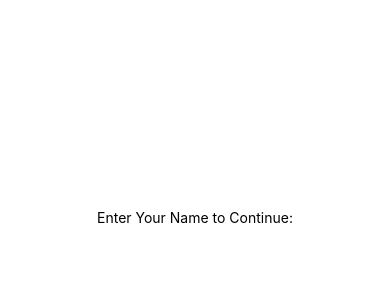
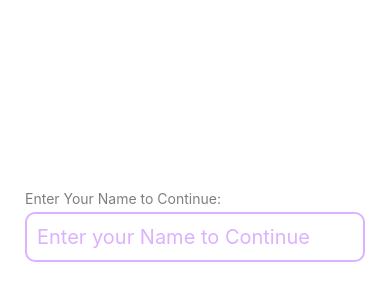
Before and after one commit to uzairqq/NoteAppReactNative, a React Native app: screen / in a window 390 px wide. Shown: the part 196-496 px from the top of the page. Built offline with nearby package versions, Linux system fonts and the light colour scheme.

Commit message:
Styling of text input and Text Styling

```diff
--- a/app/screens/Intro.js
+++ b/app/screens/Intro.js
@@ -1,23 +1,52 @@
-import { StatusBar, StyleSheet, Text, TextInput, View } from "react-native";
+import {
+  Dimensions,
+  StatusBar,
+  StyleSheet,
+  Text,
+  TextInput,
+  View,
+} from "react-native";
 import React from "react";
+import colors from "../misc/colors";
 
 const Intro = () => {
   return (
     <>
       <StatusBar hidden />
       <View style={styles.container}>
-        <Text>Enter Your Name to Continue:</Text>
-        <TextInput />
+        <Text style={styles.inputTitle}>Enter Your Name to Continue:</Text>
+        <TextInput
+          placeholder="Enter your Name to Continue"
+          style={styles.textInput}
+        />
       </View>
     </>
   );
 };
+const width = Dimensions.get("window").width - 50;
+
 const styles = StyleSheet.create({
   container: {
     flex: 1,
     justifyContent: "center",
     alignItems: "center",
   },
+  textInput: {
+    borderWidth: 2,
+    borderColor: colors.PRIMARY,
+    color: colors.PRIMARY,
+    width,
+    height: 50,
+    borderRadius: 10,
+    paddingLeft: 10,
+    fontSize: 20,
+  },
+  inputTitle: {
+    alignSelf: "flex-start",
+    paddingLeft: 25,
+    marginBottom: 5,
+    opacity: 0.5,
+  },
 });
 
 export default Intro;
```
